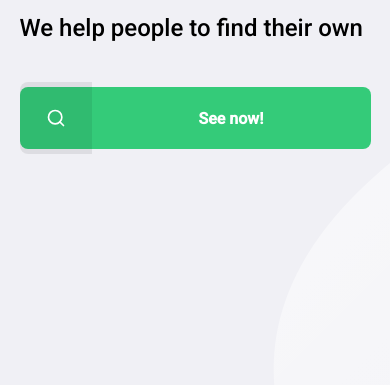
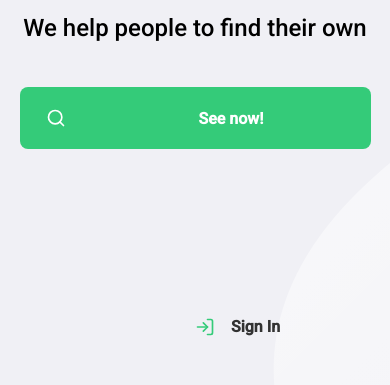
Before and after one commit to BulletSentence/Get-and-Seek, a plain HTML site: page index.html in a window 390 px wide. Shown: the part 459-844 px from the top of the page. Drawn offline with Linux system fonts and the light colour scheme.

Commit message:
Finalizado o dia

```diff
--- a/styles/main.css
+++ b/styles/main.css
@@ -101,7 +101,6 @@ h1, h2, h3, h4, h5, h6{
     height: 72px;
     border-top-left-radius: 8px;
     border-bottom-left-radius: 8px;
-    background-color:rgba(0, 0, 0, 0.08);
     display: flex;
     align-items: center;
     justify-content: center;
@@ -124,4 +123,20 @@ h1, h2, h3, h4, h5, h6{
     #page-home {
         background-position-x: 70vw;
     }
+
+    #page-home .content{
+        align-items: center;
+        text-align: center;
+    }
+
+    #page-home header a {
+        position: absolute;
+        bottom: 48px;
+        left: 50%;
+        transform: translateX(-50);
+    }
+
+    #page-home main {
+        align-items: center;
+    }
 }
```
